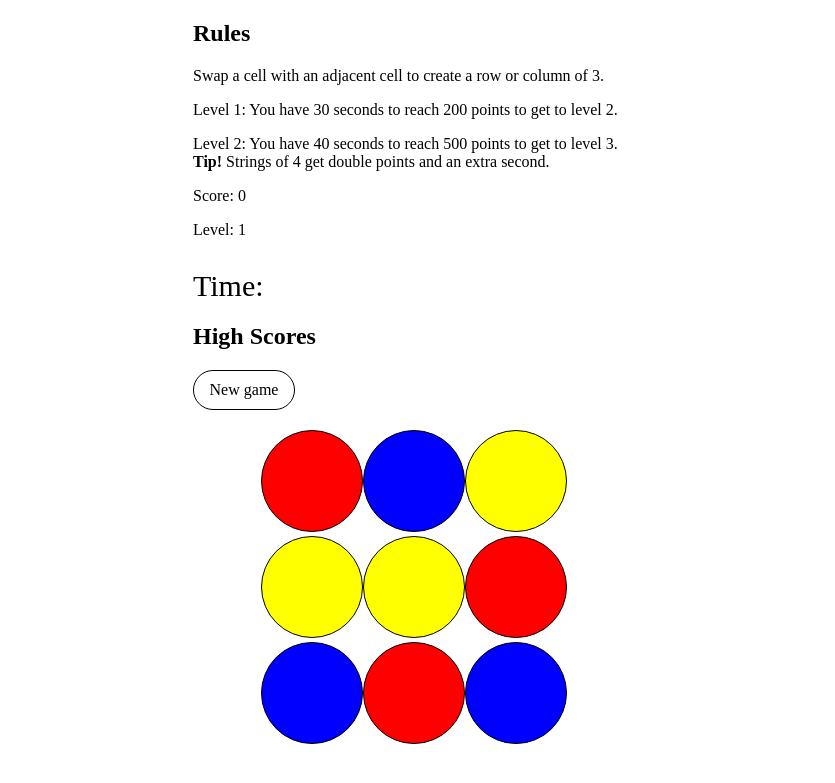
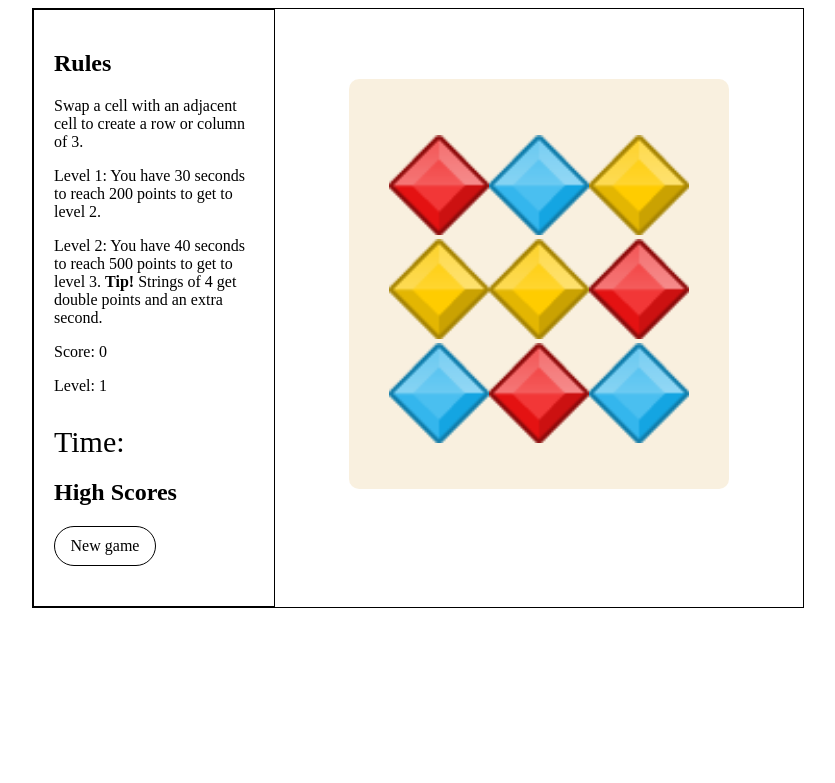
Before and after one commit to bedeviere/gem-match-game, a PHP site: page / in a window 1280 px wide. Shown: the top 783 px of the page, without its empty margins (222-1057 px from the left). Run offline with PHP 8.4, Linux system fonts and the light colour scheme; some libraries are stand-ins or nearby versions.

Commit message:
added basic styling

```diff
--- a/css/style.css
+++ b/css/style.css
@@ -1,15 +1,42 @@
-body {
-  width: 450px;
+.container {
+  width: 770px;
   margin: 0 auto;
+  border: 1px solid black;
+}
+.gameBoard {
+  display: inline-block;
+  vertical-align: top;
 }
 #board {
-  margin: 0 auto;
+  /*border: 1px solid black;*/
+  /*padding: 20px;*/
+}
+#controlPanel {
+  width: 200px;
+  display: inline-block;
+  border: 1px solid black;
+  padding: 20px;
+}
+.disableBoard {
+  z-index: 5px;
+  background-color: grey;
+  height: 500px;
+  width:420px;
 }
 .level1 {
-  width: 315px;
+  width: 300px;
+  height: 330px;
+  margin: 70px 70px;
+  background-color: rgba(246,231,202,0.6);
+  padding: 40px;
+  border-radius: 10px;
 }
 .level2 {
-  width: 416px;
+  width: 400px;
+  background-color: rgba(246,231,202,0.6);
+  border-radius: 10px;
+  padding: 20px;
+  margin: 70px 30px;
 }
 #timer {
   margin-top: 30px;
@@ -31,28 +58,47 @@ ul li {
   display: inline-block;
   width: 100px;
   height: 100px;
-  border: 1px solid black;
-  border-radius: 100px;
-  transition: all 1s;
+  transition: all 0.5s;
 }
 .red {
-  background-color: red;
+  /*background-color: red;*/
+  background-image: url('../media/img/element_red_diamond_glossy.png');
+  background-repeat: no-repeat;
+  background-size: cover;
 }
 .blue {
-  background-color: blue;
+  /*background-color: blue;*/
+  background-image: url('../media/img/element_blue_diamond_glossy.png');
+  background-repeat: no-repeat;
+  background-size: cover;
 }
 .yellow {
-  background-color: yellow;
+  /*background-color: yellow;*/
+  background-image: url('../media/img/element_yellow_diamond_glossy.png');
+  background-repeat: no-repeat;
+  background-size: cover;
 }
 .purple {
-  background-color: purple;
+  /*background-color: purple;*/
+  background-image: url('../media/img/element_purple_diamond_glossy.png');
+  background-repeat: no-repeat;
+  background-size: cover;
 }
-.orange {
-  background-color: orange;
+.green {
+  /*background-color: orange;*/
+  background-image: url('../media/img/element_green_diamond_glossy.png');
+  background-repeat: no-repeat;
+  background-size: cover;
 }
-.black {
-  background-color: black;
+.grey {
+  /*background-color: black;*/
+  background-image: url('../media/img/element_grey_diamond_glossy.png');
+  background-repeat: no-repeat;
+  background-size: cover;
 }
 .selected {
-  border: 5px solid black;
+  opacity: 0.2;
 }
+.disabled {
+  opacity: 0.2;
+}
--- a/index.html
+++ b/index.html
@@ -9,6 +9,7 @@
   <script type="text/javascript" src='js/app.js'></script>
 </head>
 <body>
+  <div class="container">
     <section id="controlPanel">
       <h2>Rules</h2>
       <p>Swap a cell with an adjacent cell to create a row or column of 3.</p>
@@ -24,9 +25,13 @@
       </div>
       <div id="resetBtn" class="btn">New game</div>
     </section>
+    <section class="gameBoard">
       <div id="board">
-    <ul id="#cells">
+        <ul id="cells">
         </ul>
       </div>
+    </section>
+  </div>
+  <audio id="sound"></audio>
 </body>
 </html>
--- a/js/app.js
+++ b/js/app.js
@@ -14,8 +14,9 @@ game = {
     this.clickCounter = -1;
 
     this.generateBoard(level);
-    this.addBoardClickEvent();
-    this.addBoardResetEvent();
+    // this.addBoardClickEvent();
+    // this.addBoardResetEvent();
+    this.addClickListeners();
     this.checkBoard();
 
   },
@@ -44,15 +45,14 @@ game = {
     $.each(this.grid, function(i, cellClass){
       $ul.append("<li id='"+ i +"' class='"+ cellClass +"'></li>");
     });
-      $('#board').show();
+    $('#board').show();
   },
-  addBoardClickEvent: function(){
+  addClickListeners: function(){
     $('li').off('click').on('click', function(){
       $(this).toggleClass('selected');
       game.updateClickCounter(this);
     });
-  },
-  addBoardResetEvent: function(){
+
     $('#resetBtn').off('click').on('click', function(){
       game.score = 0;
       game.l1Score = 0;
@@ -61,6 +61,7 @@ game = {
     });
   },
   clearBoard: function(){
+    $('#board').hide();
     return $('ul').empty();
   },
   startTimer: function(seconds){
@@ -82,12 +83,19 @@ game = {
       }
     }, 1000);
   },
+  playSound: function(soundEffect){
+
+    // var $sound = $('#sound');
+    //
+    // $sound.src="../media/audio/blop.mp3";
+    // $sound.get(0).play();
+  },
   updateClickCounter: function(e){
 
     if (!game.gameActive) {
       return;
     }
-    var currentClass = e.className;
+    var currentClass = e.className.replace(' selected','');
     this.cellIndex = parseFloat(e.id);
 
     this.clickCounter ++;
@@ -98,12 +106,12 @@ game = {
     }
 
     if (this.clickCounter === 1){
-      this.aClass = currentClass.replace(' selected','');
+      this.aClass = currentClass;
       this.aIndex = this.cellIndex;
       this.a = e;
 
     } else if (this.clickCounter === 2) {
-      this.bClass = currentClass.replace(' selected','');
+      this.bClass = currentClass;
       this.bIndex = this.cellIndex;
       this.b = e;
 
@@ -111,21 +119,25 @@ game = {
       if (this.currentLevel === 1){
         if (this.bIndex === this.aIndex + 3 || this.bIndex === this.aIndex -3 || this.bIndex === this.aIndex-1 || this.bIndex === this.aIndex + 1)
         {
+          // this.playSound('valid');
           this.updateGridDisplay();
         }
         else {
-          console.log("NO MOVE");
+          // e.className+=" animated shake";
         }
       } else if (this.currentLevel === 2){
         if (this.bIndex === this.aIndex + 4 || this.bIndex === this.aIndex -4 || this.bIndex === this.aIndex-1 || this.bIndex === this.aIndex + 1)
         {
+          // this.playSound('valid');
           this.updateGridDisplay();
         }
         else {
-          console.log("NO MOVE");
+          // e.className+=" animated shake";
+          // e.className-=" animated shake";
         }
       }
       this.clickCounter = 0;
+      // setTimeout(e.className=this.bClass,5000);
     }
   },
   updateGridDisplay : function(){
@@ -532,8 +544,12 @@ game = {
 
     $.each($('li'), function(i, li){
       setTimeout(function(){
+        // $(li).fadeTo( 100, 0 );
         $(li).removeClass("red blue yellow selected").addClass(self.grid[i]);
+        // $(li).fadeTo( 100, 1 );
       },500);
+
+
     });
   },
   updateGridL2: function (){
@@ -550,8 +566,7 @@ game = {
     if (game.currentLevel === 1){
 
       // If reached points count, move to next level
-      if (game.score >= 20) {
-        $('#board').hide();
+      if (game.score >= 200) {
         game.clearBoard();
         game.l1Score = game.score;
         game.init(2); // level 2
```
Also changed, not shown: media/img/element_blue_diamond_glossy.png (added), media/img/element_green_diamond_glossy.png (added), media/img/element_grey_diamond_glossy.png (added), media/img/element_purple_diamond_glossy.png (added), media/img/element_red_diamond_glossy.png (added), media/img/element_yellow_diamond_glossy.png (added), 1 other file. Lines whose indentation alone changed are shown as unchanged.
